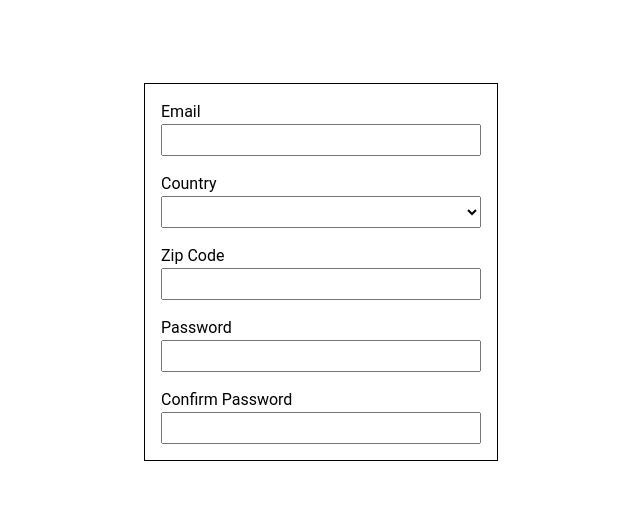
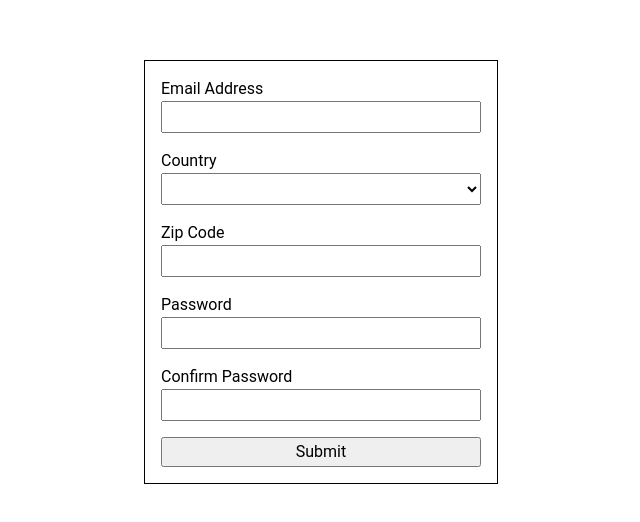
Before and after one commit to michaelbasileios/OP-js-form-validation, a website built with webpack: page src/index.html in a window 1280 px wide. Shown: the part 128-650 px from the top of the page, without its empty margins (319-959 px from the left). Built offline with nearby package versions, Linux system fonts and the light colour scheme.

Commit message:
Reformat HTML to use explicit labels

```diff
--- a/src/index.html
+++ b/src/index.html
@@ -7,26 +7,26 @@
   </head>
   <body>
     <form novalidate>
-      <label>
-        Email <br />
-        <input type="email" name="email" required />
-      </label>
-      <label>
-        Country <br />
-        <select name="country" required></select>
-      </label>
-      <label>
-        Zip Code <br />
-        <input type="text" name="zip-code" required />
-      </label>
-      <label>
-        Password <br />
-        <input type="password" name="password" required />
-      </label>
-      <label for="">
-        Confirm Password <br />
-        <input type="password" name="password-confirmation" required />
-      </label>
+      <label for="email">Email Address</label>
+      <input id="email" type="email" name="email" required />
+
+      <label for="country">Country</label>
+      <select id="country" name="country" required></select>
+
+      <label for="zip-code">Zip Code</label>
+      <input id="zip-code" type="text" name="zip-code" required />
+
+      <label for="password">Password</label>
+      <input id="password" type="password" name="password" required />
+
+      <label for="password-confirmation">Confirm Password</label>
+      <input
+        id="password-confirmation"
+        type="password"
+        name="password-confirmation"
+        required
+      />
+      <button type="submit">Submit</button>
     </form>
   </body>
 </html>
--- a/src/index.js
+++ b/src/index.js
@@ -1,3 +1,15 @@
 import "./styles.css";
 
 const form = document.querySelector("form");
+const formInputs = document.querySelectorAll(".form-input");
+const email = document.querySelector("#email");
+const emailError = document.querySelector("#email + span.error");
+
+formInputs.forEach((inputElement) => {
+  inputElement.addEventListener("input", (e) => {});
+});
+// email.addEventListener("input", (e) => {
+//   if (email.validity.valid) {
+//     emailError.textContent = ""
+//   }
+// });
--- a/src/styles.css
+++ b/src/styles.css
@@ -48,10 +48,10 @@ form {
   padding: 1rem;
   display: flex;
   flex-direction: column;
-  gap: 1rem;
 }
 form input,
 form select {
   height: 2rem;
   width: 20rem;
+  margin-bottom: 1rem;
 }
```
